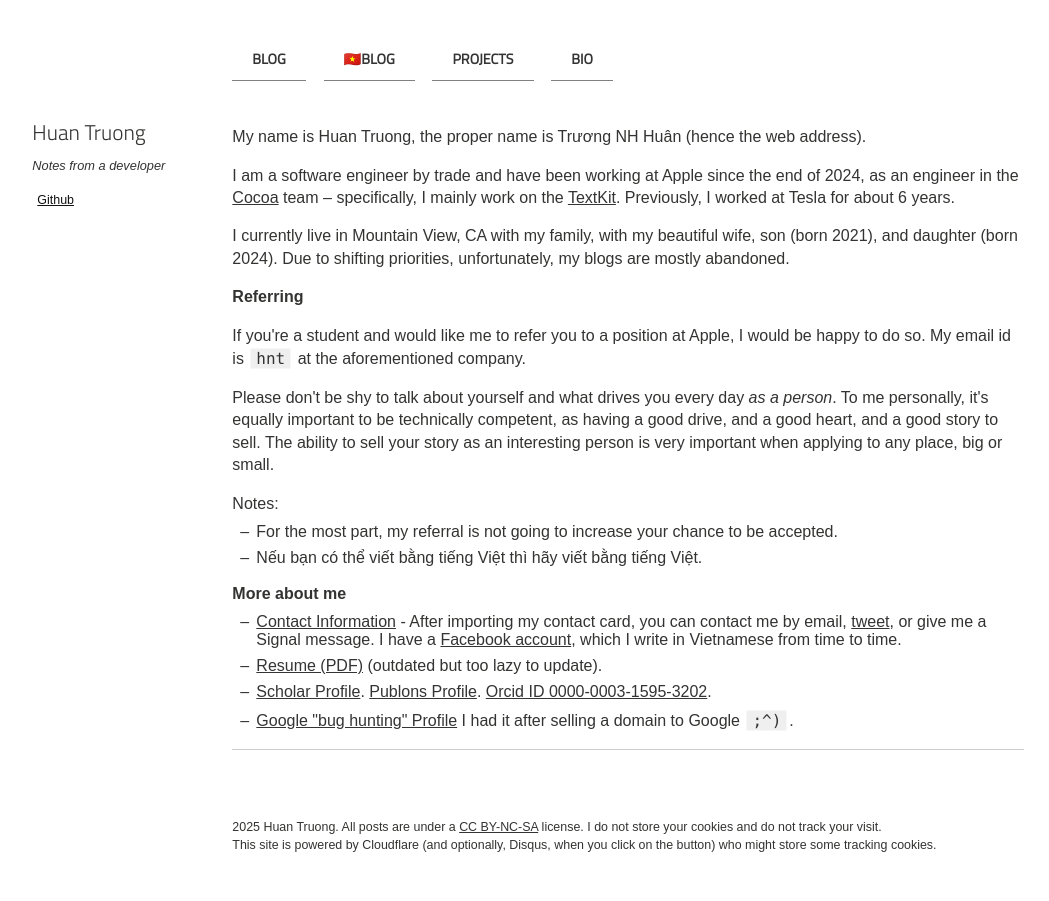
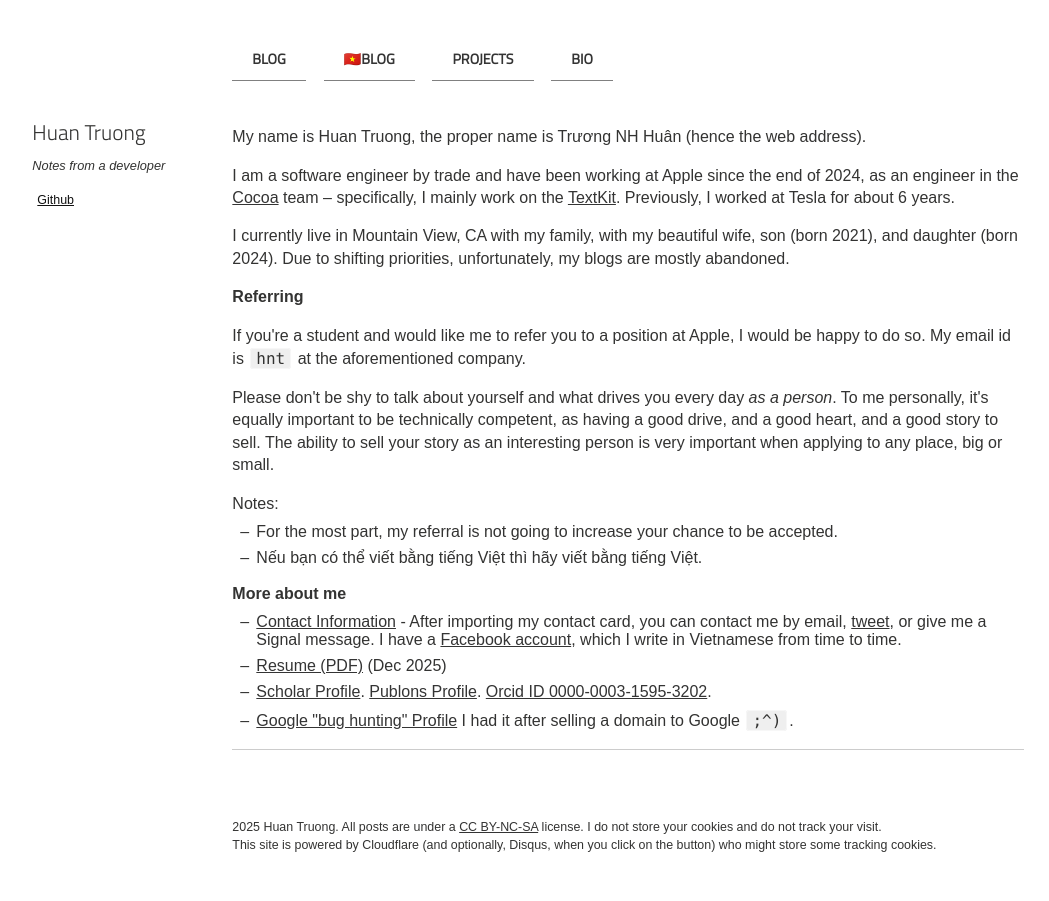
Before and after one commit to htruong/htruong.github.io, a Jekyll site: the page built from about.md, in a window 1280 px wide. Shown: the whole page, without its empty margins (116-1165 px from the left). Built offline with Jekyll 4.4.1, drawn with Linux system fonts in a browser that asks for light colours.

Commit message:
new resume

```diff
--- a/about.md
+++ b/about.md
@@ -22,6 +22,6 @@
 **More about me**
 
 - [Contact Information](/vc) - After importing my contact card, you can contact me by email, [tweet](https://twitter.com/huant), or give me a Signal message. I have a [Facebook account](https://www.facebook.com/horseradix), which I write in Vietnamese from time to time.
-- [Resume (PDF)](/resume.pdf) (outdated but too lazy to update).
+- [Resume (PDF)](/resume.pdf) (Dec 2025)
 - [Scholar Profile](https://scholar.google.com/citations?user=ZTuFnawAAAAJ&hl=en). [Publons Profile](https://publons.com/a/1402833/). [Orcid ID 0000-0003-1595-3202](https://orcid.org/0000-0003-1595-3202).
 - [Google "bug hunting" Profile](https://bughunter.withgoogle.com/profile/d5f16dfd-6636-4460-ac1b-24d6c9bbb4b2) I had it after selling a domain to Google `;^)`.
```
Also changed, not shown: 1 other file.
